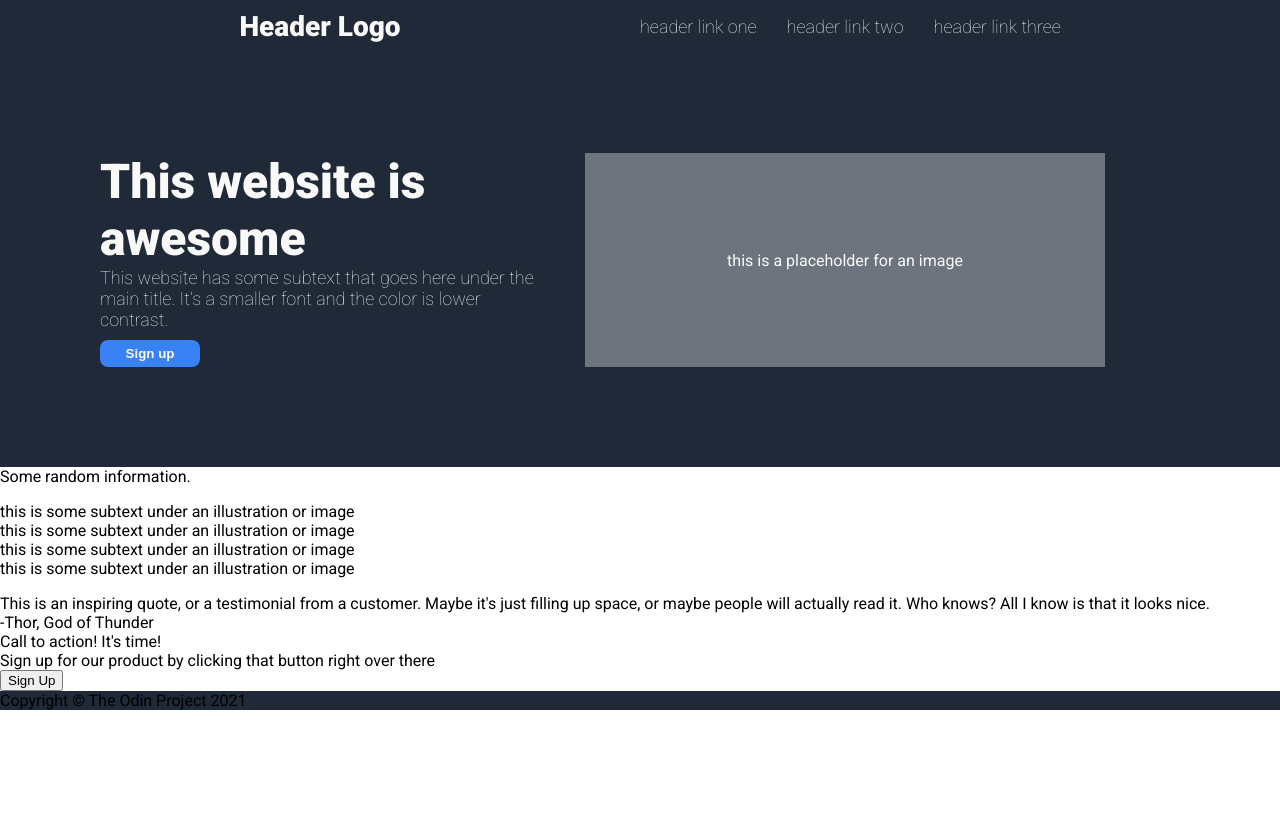
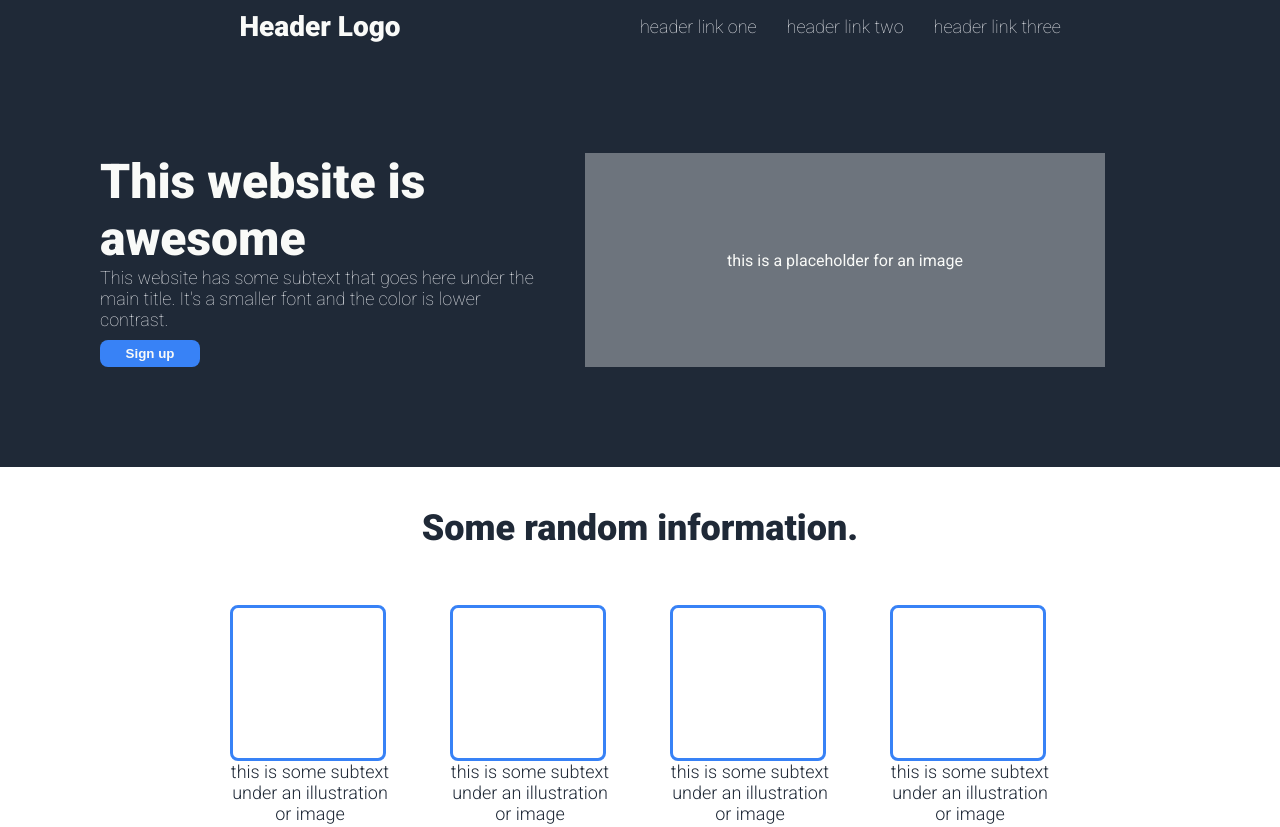
Before and after one commit to druppel-png/odin_website, a plain HTML site: page index.html in a window 1280 px wide. Shown: the top 827 px of the page. Before the commit the page ends 800 px from the top, so only its background shows below. Drawn offline with Linux system fonts and the light colour scheme.

Commit message:
Information section of website completed
This section looks pretty good and has great functionality

```diff
--- a/index.html
+++ b/index.html
@@ -23,7 +23,7 @@
     <div class="intro">
         <div class="content">
             <div class="left">
-                <div class="header">This website is awesome</div>
+                <div class="title">This website is awesome</div>
                 <div class="subtext">This website has some subtext that goes here under the main title. It's a smaller font and the color is lower contrast.</div>
                 <button>Sign up</button>
             </div>
@@ -33,26 +33,26 @@
         </div>
     </div>
     <div class="info">
-        <div class="info-header">
+        <div class="title">
             Some random information.
         </div>
-        <div class="info-content">
+        <div class="content">
             <ul>
-                <div class="info-image">
-                    <li></li>
-                    <li>this is some subtext under an illustration or image</li>
+                <div class="card">
+                    <li><div class="holder"></div></li>
+                    <li class="text">this is some subtext under an illustration or image</li>
                 </div>
-                <div class="info-image">
-                    <li></li>
-                    <li>this is some subtext under an illustration or image</li>
+                <div class="card">
+                    <li><div class="holder"></div></li>
+                    <li class="text">this is some subtext under an illustration or image</li>
                 </div>
-                <div class="info-image">
-                    <li></li>
-                    <li>this is some subtext under an illustration or image</li>
+                <div class="card">
+                    <li><div class="holder"></div></li>
+                    <li class="text">this is some subtext under an illustration or image</li>
                 </div>
-                <div class="info-image">
-                    <li></li>
-                    <li>this is some subtext under an illustration or image</li>
+                <div class="card">
+                    <li><div class="holder"></div></li>
+                    <li class="text">this is some subtext under an illustration or image</li>
                 </div>
             </ul>
         </div>
--- a/styles.css
+++ b/styles.css
@@ -77,7 +77,7 @@ body {
     color: #F9FAF8;
 }
 
-.intro .content .header {
+.intro .content .title {
     font-size: 48px;
     font-weight: 900;
     color: #F9FAF8;
@@ -89,6 +89,38 @@ body {
     font-size: 18px;
 }
 
+.info {
+    display: flex;
+    flex-direction: column;
+}
+
+.info .title {
+    display: flex;
+    font-size: 36px;
+    color: #1F2937;
+    font-weight: 900;
+    justify-content: center;
+    align-items: center;
+    padding: 40px;
+}
+
+.info .content {
+    margin-bottom: 100px;
+}
+
+.info ul {
+    display: flex;
+    gap: 60px;
+    justify-content: center;
+}
+
+.card .text {
+    text-align: center;
+    font-weight: 300;
+    color: #1F2937;
+    font-size: 18px;
+    max-width: 160px;
+}
 ul {
     list-style-type: none;
     padding: 0px;
@@ -100,3 +132,10 @@ a {
     color: #E5E7EB;
     font-size: 18px;
 }
+
+.holder {
+    height: 150px;
+    width: 150px;
+    border: 3px solid #3882F6;
+    border-radius: 8px;
+}
```
